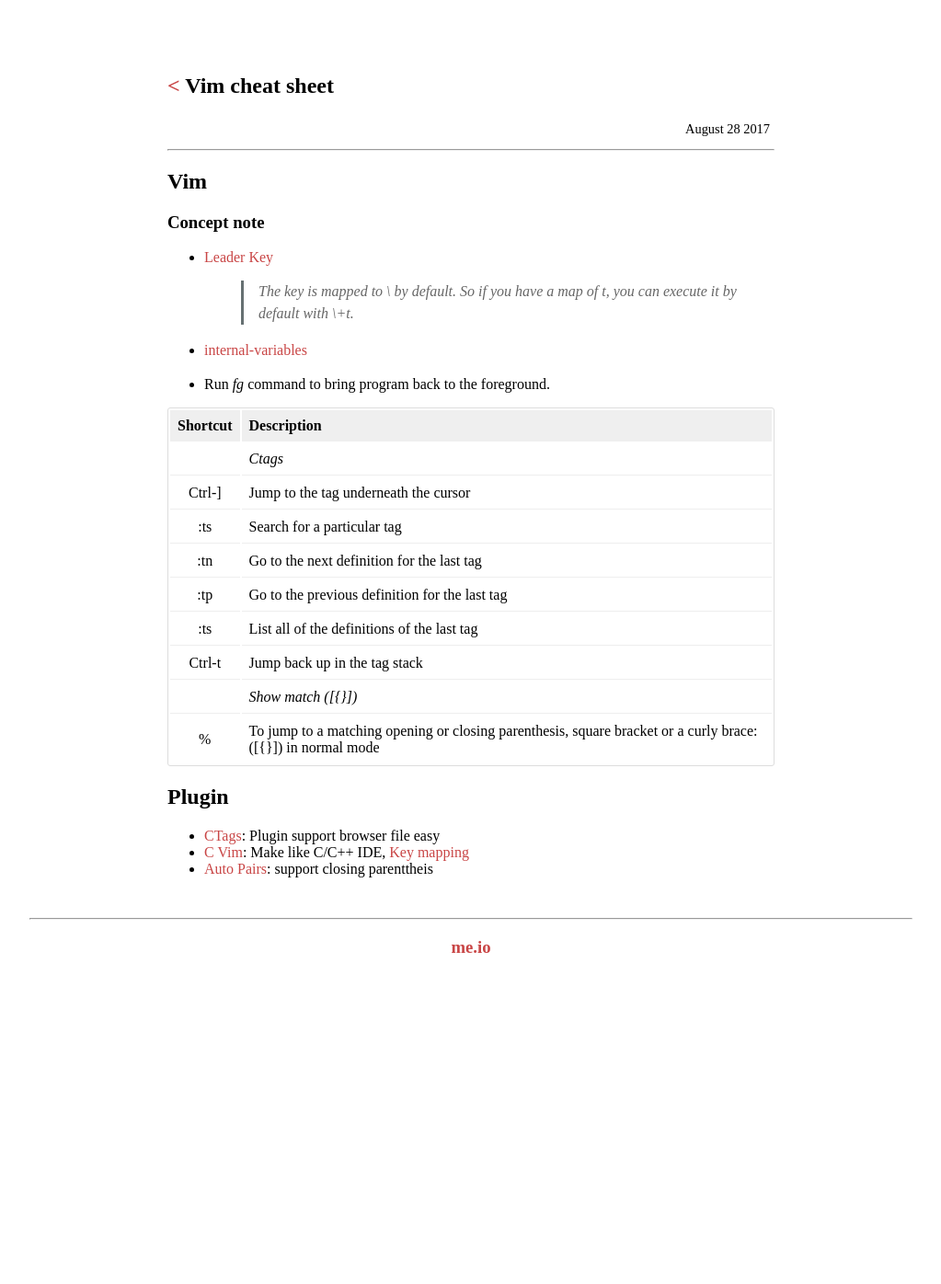
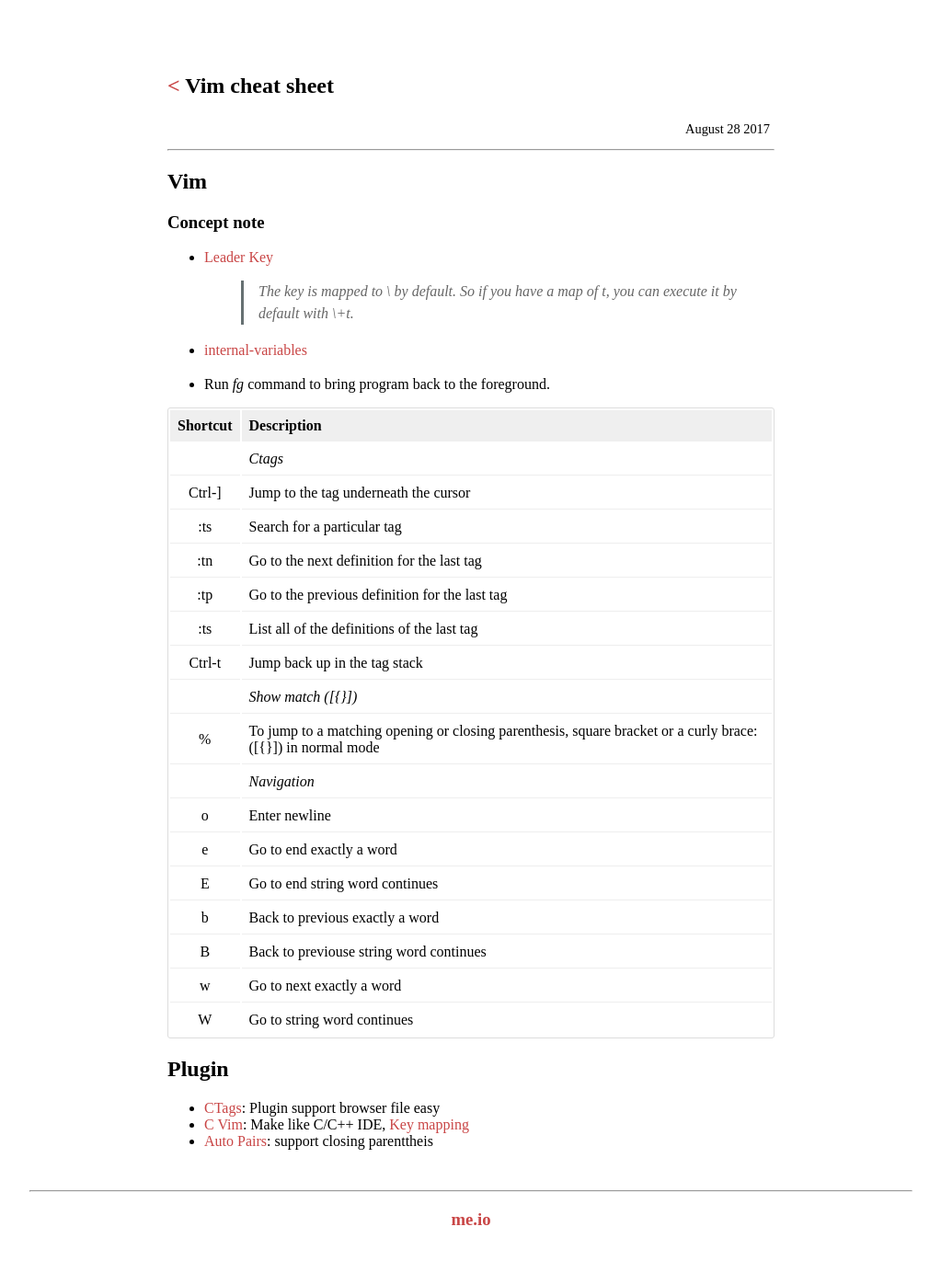
Before and after one commit to congdv/congdv.github.io, a Jekyll site: the page built from _posts/2017-08-28-vim-cheat-sheet.md, in a window 1280 px wide. Shown: the whole page at 92% size, without its empty margins (128-1151 px from the left). Built offline with Jekyll 4.4.1, drawn with Linux system fonts in a browser that asks for light colours; before the commit the page ends 1100 px from its top, so only the background shows below that.

Commit message:
Update 2017-08-28-vim-cheat-sheet.md

```diff
--- a/_posts/2017-08-28-vim-cheat-sheet.md
+++ b/_posts/2017-08-28-vim-cheat-sheet.md
@@ -27,6 +27,14 @@ tag: notes
 |Ctrl-t|Jump back up in the tag stack|
 || *Show match ([{}])* |
 |%| To jump to a matching opening or closing parenthesis, square bracket or a curly brace: ([{}]) in normal mode|
+|| *Navigation*|
+|o| Enter newline|
+|e| Go to end exactly a word|
+|E| Go to end string word continues|
+|b| Back to previous exactly a word|
+|B| Back to previouse string word continues|
+|w| Go to next exactly a word|
+|W| Go to string word continues|
 
 ## Plugin
 - [CTags](https://andrew.stwrt.ca/posts/vim-ctags/): Plugin support browser file easy
```
